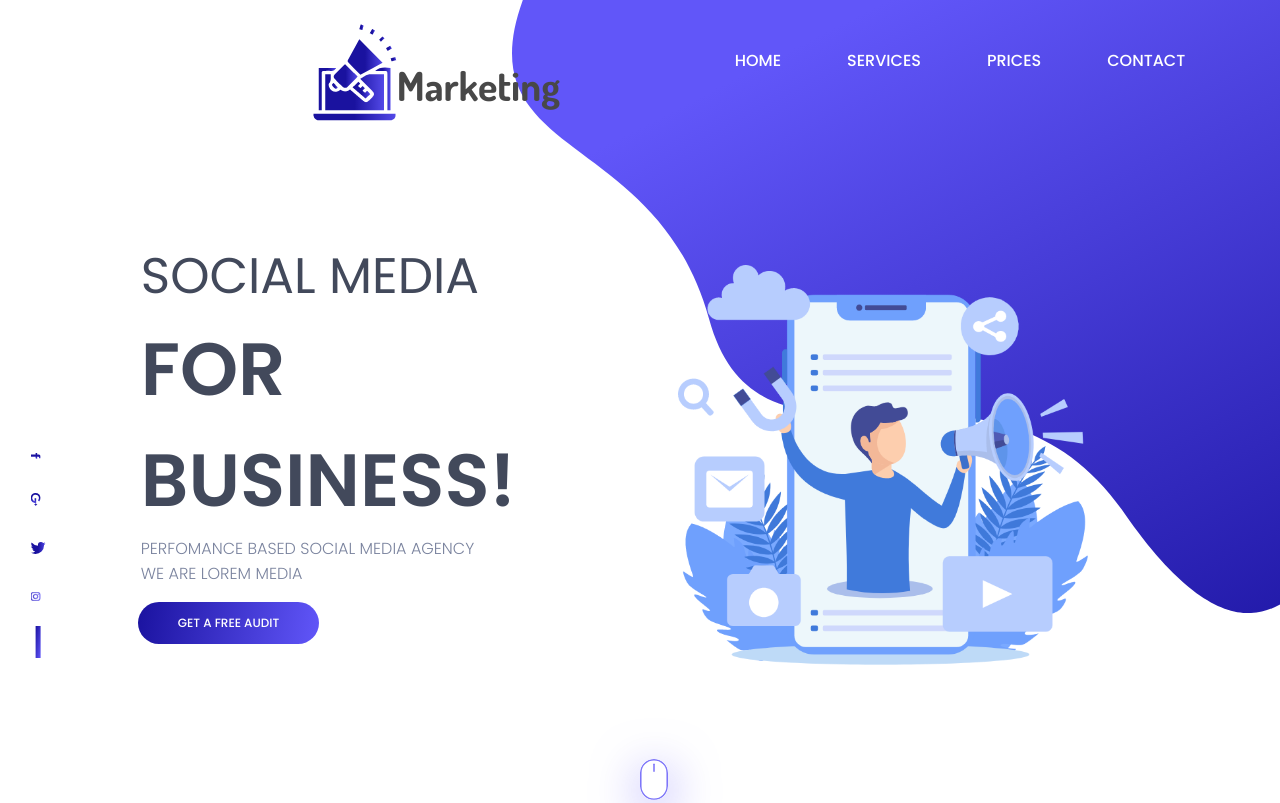
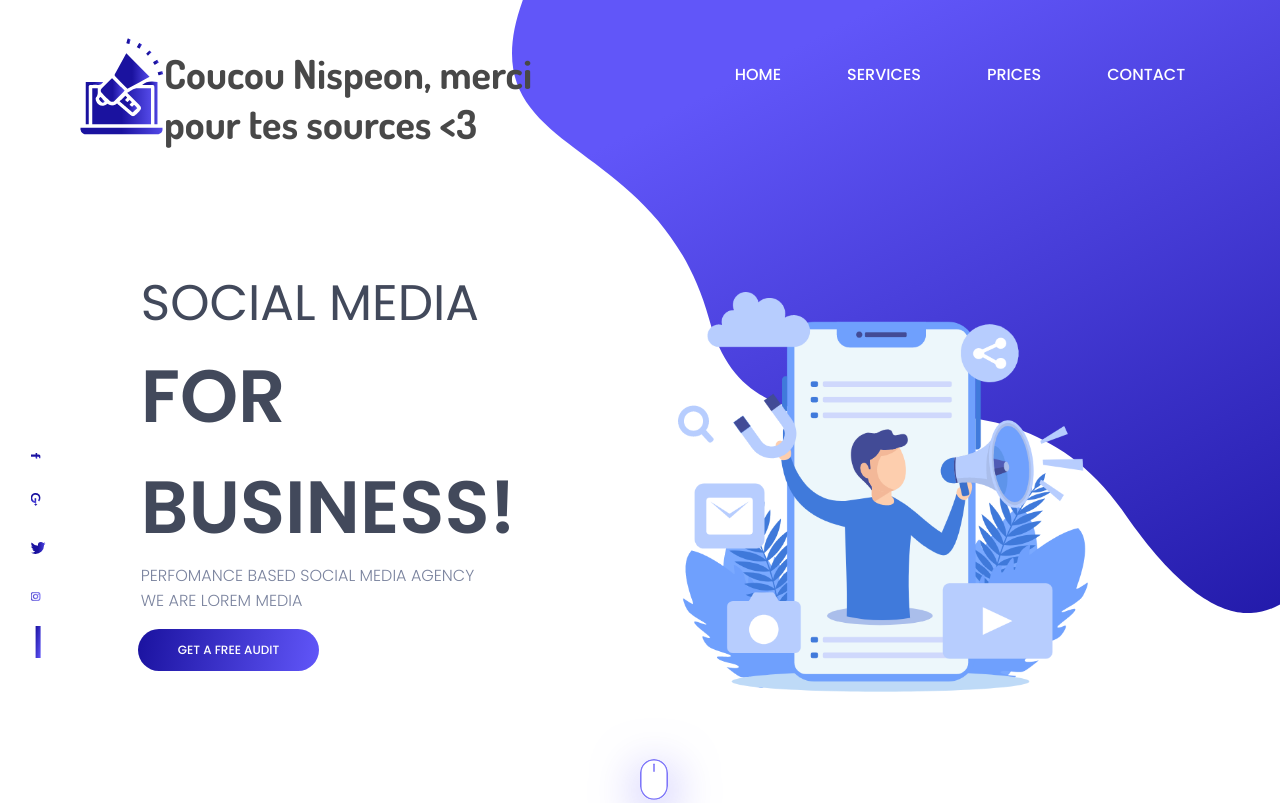
Before and after one commit to SofianSLIMANI/test-vercel, a website: page index.html in a window 1280 px wide. Shown: the top 803 px of the page. Drawn offline with Linux system fonts and the light colour scheme.

Commit message:
Update homepage

```diff
--- a/index.html
+++ b/index.html
@@ -34,7 +34,7 @@
         <div class="flex center">
             <div class="d75">
                 <img src="./img/logo.png" alt="Logo marketing">
-                <p class="market">Marketing</p>
+                <p class="market">Coucou Nispeon, merci pour tes sources <3</p>
             </div>
         </div>
 
```
